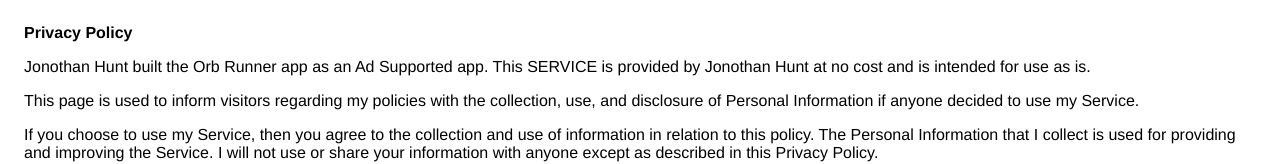
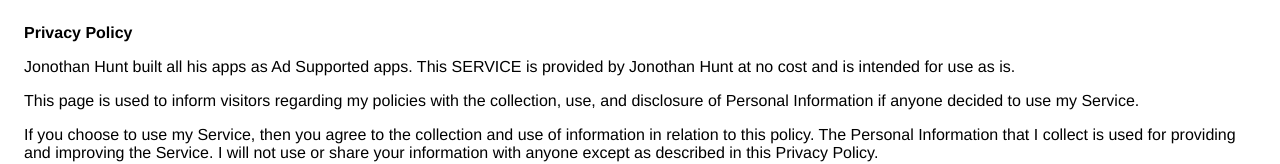
Before and after one commit to Jonothankh/jonothankh, a plain HTML site: page privacy.html in a window 1280 px wide. Shown: the top 164 px of the page. Drawn offline with Linux system fonts and the light colour scheme.

Commit message:
Update privacy.html
Make generic too all apps

```diff
--- a/privacy.html
+++ b/privacy.html
@@ -8,8 +8,8 @@
     </head>
     <body>
     <strong>Privacy Policy</strong> <p>
-                  Jonothan Hunt built the Orb Runner app as
-                  an Ad Supported app. This SERVICE is provided by
+                  Jonothan Hunt built all his apps as
+                  Ad Supported apps. This SERVICE is provided by
                   Jonothan Hunt at no cost and is intended for use as
                   is.
                 </p> <p>
```
